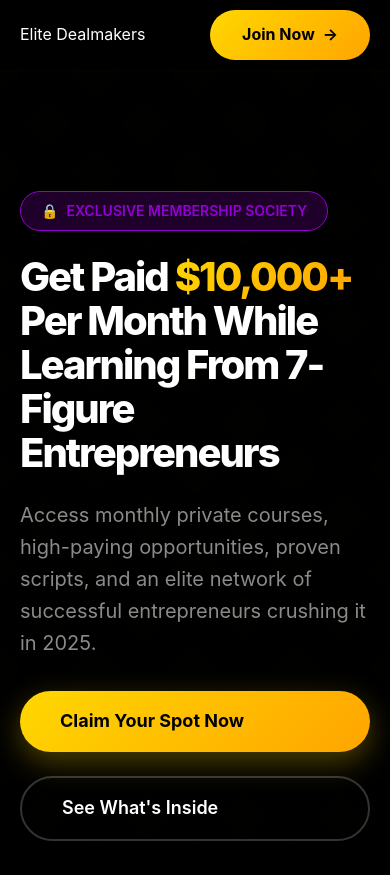
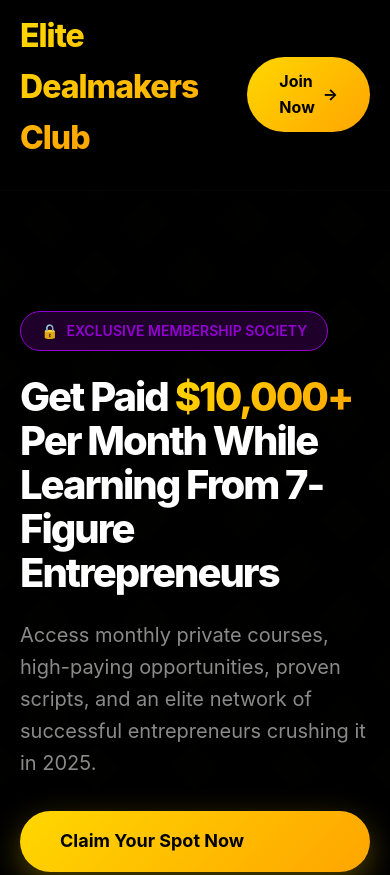
Before and after one commit to missjaanii/elitedealmakers, a plain HTML site: page mobile.html in a window 390 px wide. Shown: the top 875 px of the page. Drawn offline with Linux system fonts and the light colour scheme.

Commit message:
Update mobile.html

```diff
--- a/mobile.html
+++ b/mobile.html
@@ -920,7 +920,7 @@
             <div class="nav-container">
                 <div class="logo">
                     <!--<div class="logo-icon">E</div>-->
-                    <div class="logo-text"><bold>Elite Dealmakers</bold></div>
+                    <div class="logo-text"><h2><span class="gold-text">Elite Dealmakers Club</span></h2></div>
                 </div>
                 <div class="nav-right">
                     <!--<div class="member-count">
```
